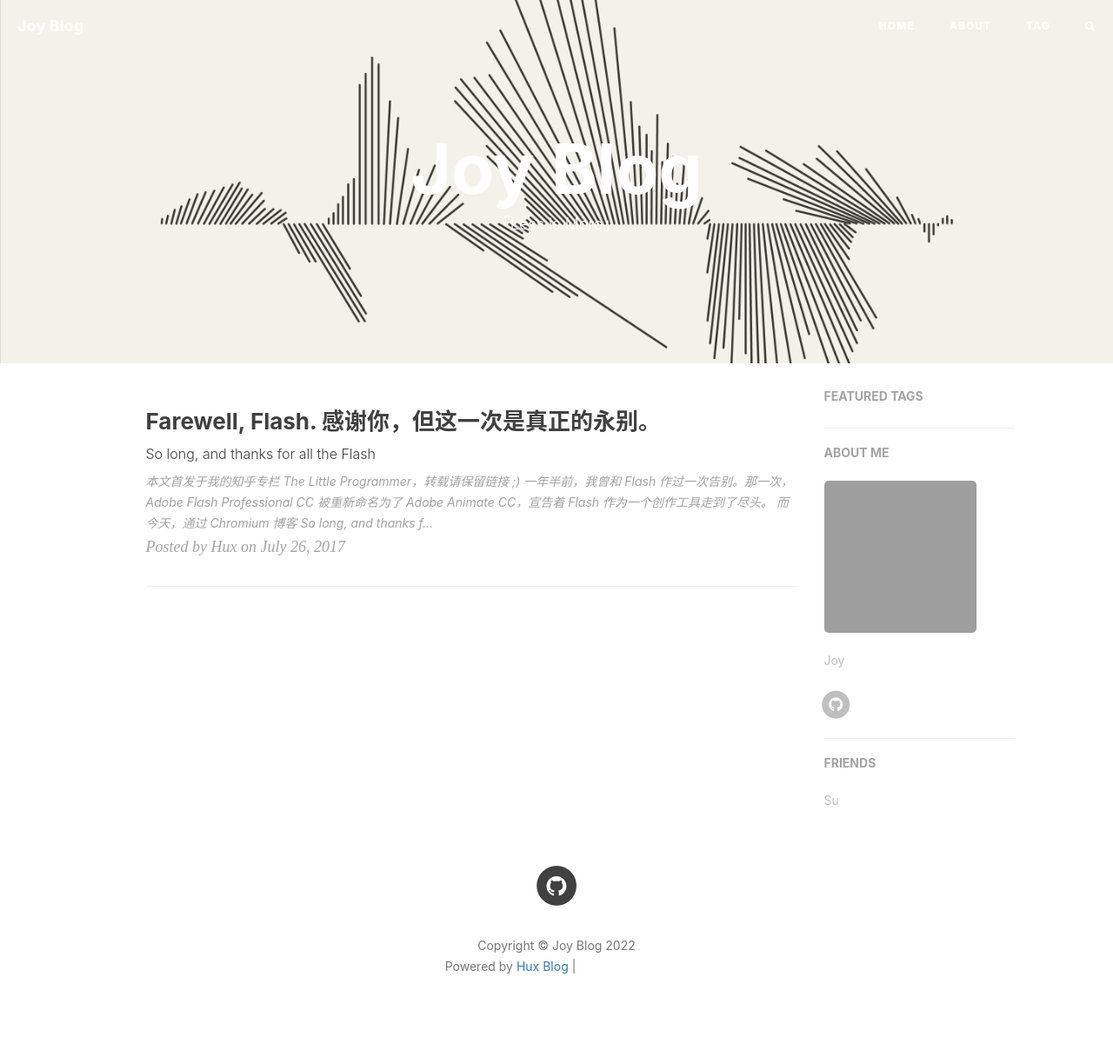
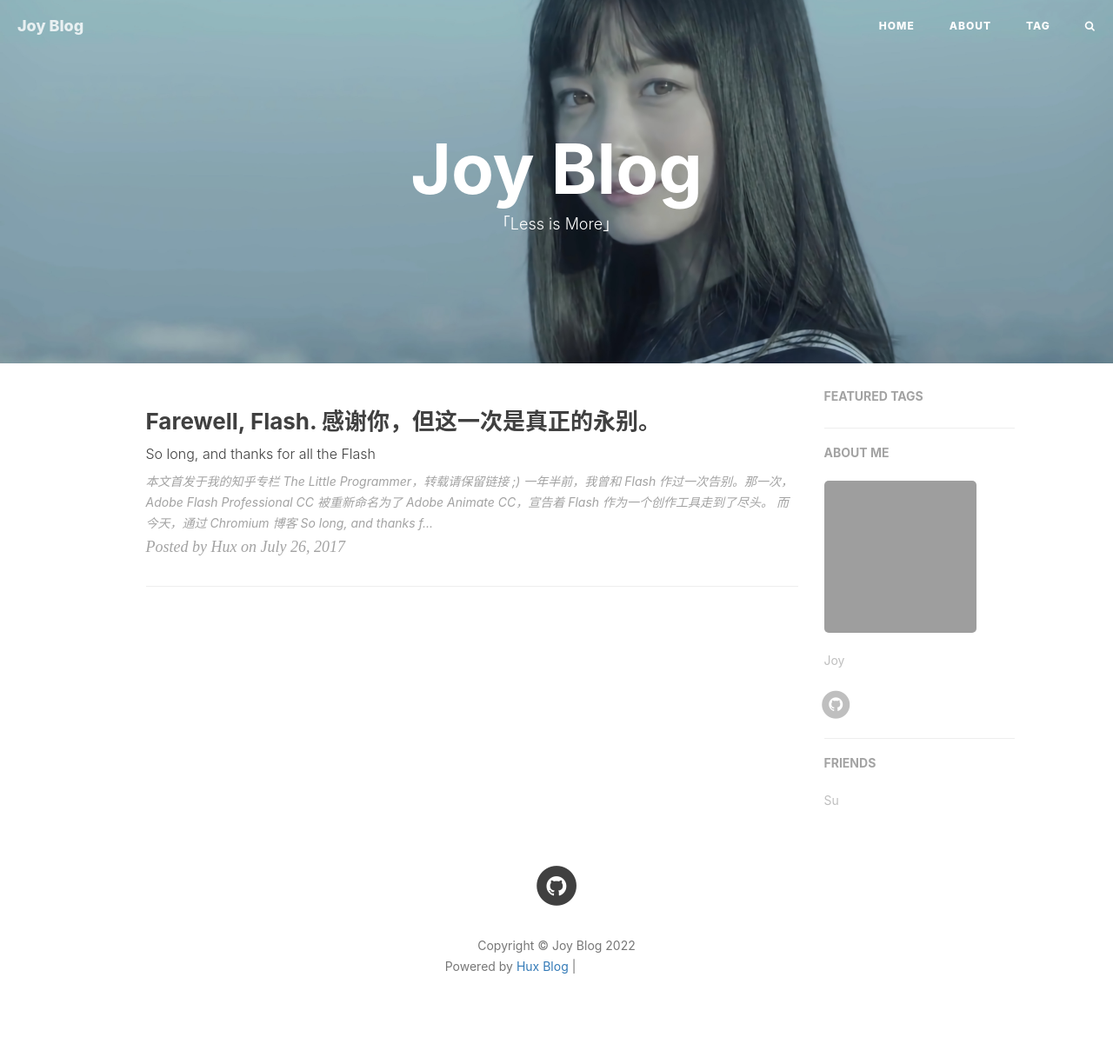
Before and after one commit to joyz121/joyz121.github.io, a Jekyll site: the page built from index.html, in a window 1280 px wide. Shown: the whole page at 87% size. Built offline with Jekyll 4.4.1, drawn with Linux system fonts in a browser that asks for light colours; nearby versions of some CDN libraries; the list of posts is cut into pages by our own code; comment, search, counter and statistics services are not loaded; grey boxes are pictures that could not be loaded.

Commit message:
文件修改

```diff
--- a/_config.yml
+++ b/_config.yml
@@ -1,7 +1,7 @@
 # Site settings
 title: Joy Blog
 SEOTitle: Joy的个人网站
-header-img: img/Wind-Vector-resize.png
+header-img: img/home.jpg
 email: 907612252@qq.com
 description: "一个普通大学生的个人网站"
 keyword: "博客, 个人网站, 互联网 "
```
Also changed, not shown: img/home.jpg (added).
